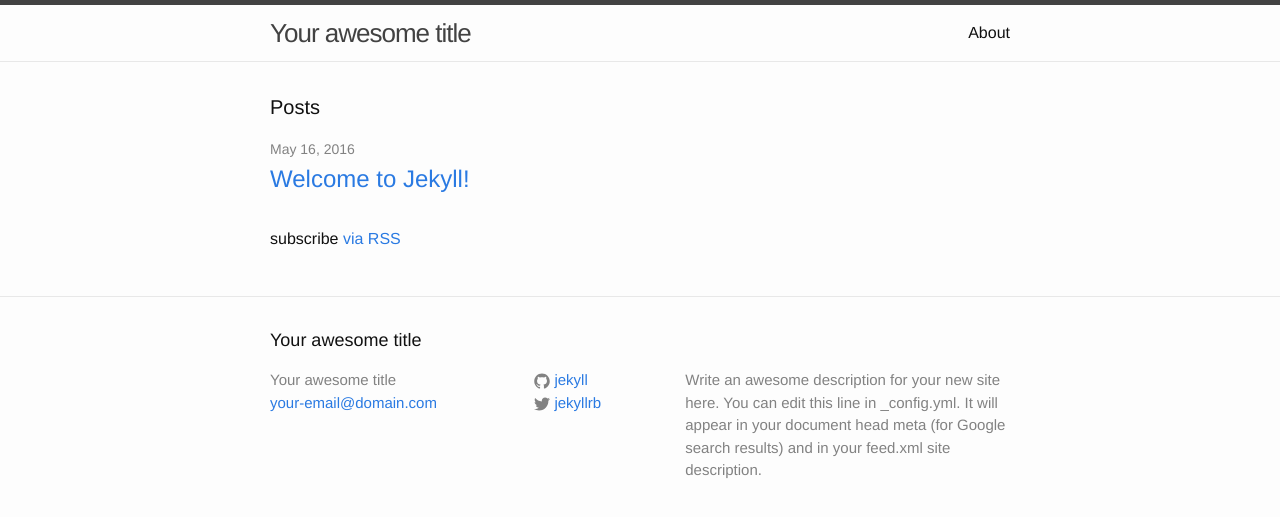
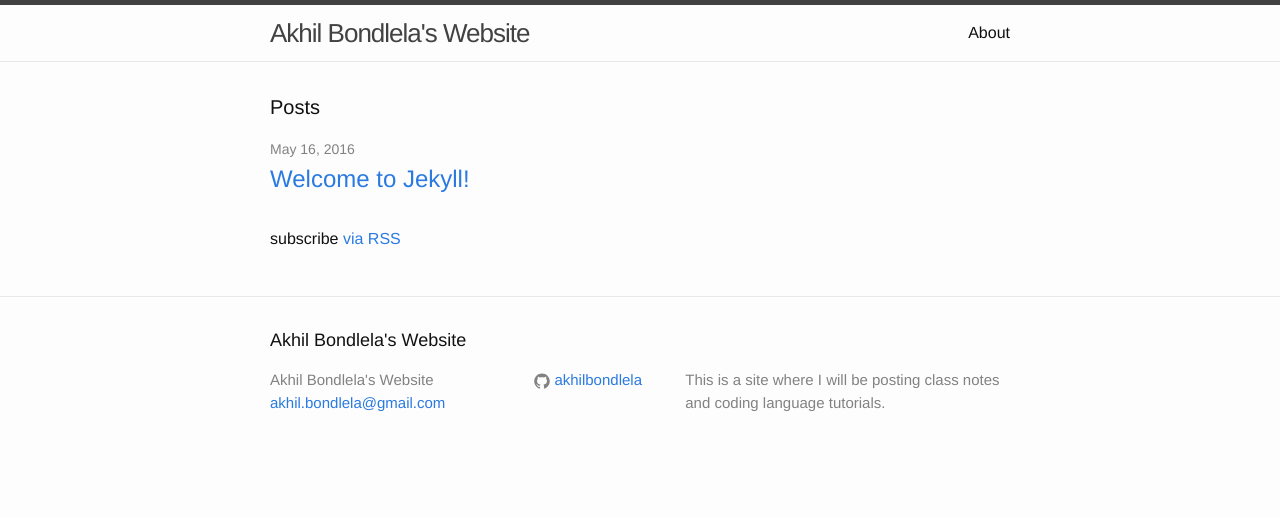
Before and after one commit to akhilbond/akhilbond.github.io, a Jekyll site: the page built from index.html, in a window 1280 px wide. Shown: the top 517 px of the page. Built offline with Jekyll 4.4.1, drawn with Linux system fonts in a browser that asks for light colours.

Commit message:
Description
Added a description, email, etc...

```diff
--- a/_config.yml
+++ b/_config.yml
@@ -6,16 +6,14 @@
 # 'jekyll serve'. If you change this file, please restart the server process.
 
 # Site settings
-title: Your awesome title
-email: your-email@domain.com
+title: Akhil Bondlela's Website
+email: akhil.bondlela@gmail.com
 description: > # this means to ignore newlines until "baseurl:"
-  Write an awesome description for your new site here. You can edit this
-  line in _config.yml. It will appear in your document head meta (for
-  Google search results) and in your feed.xml site description.
+  This is a site where I will be posting class notes and coding language tutorials.
 baseurl: "" # the subpath of your site, e.g. /blog
 url: "http://yourdomain.com" # the base hostname & protocol for your site
-twitter_username: jekyllrb
-github_username:  jekyll
+twitter_username:
+github_username:  akhilbondlela
 
 # Build settings
 markdown: kramdown
```
Also changed, not shown: 1 other file.
